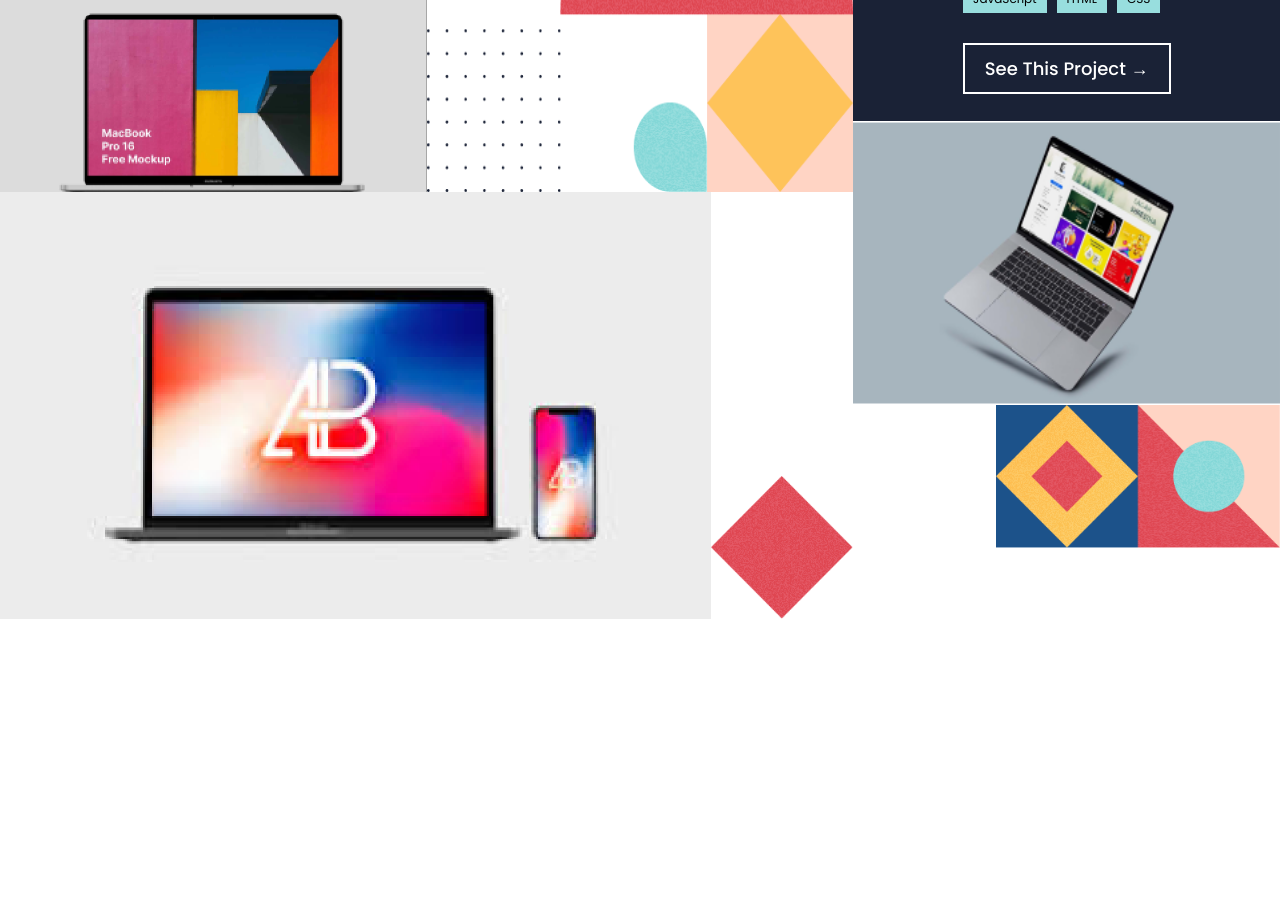
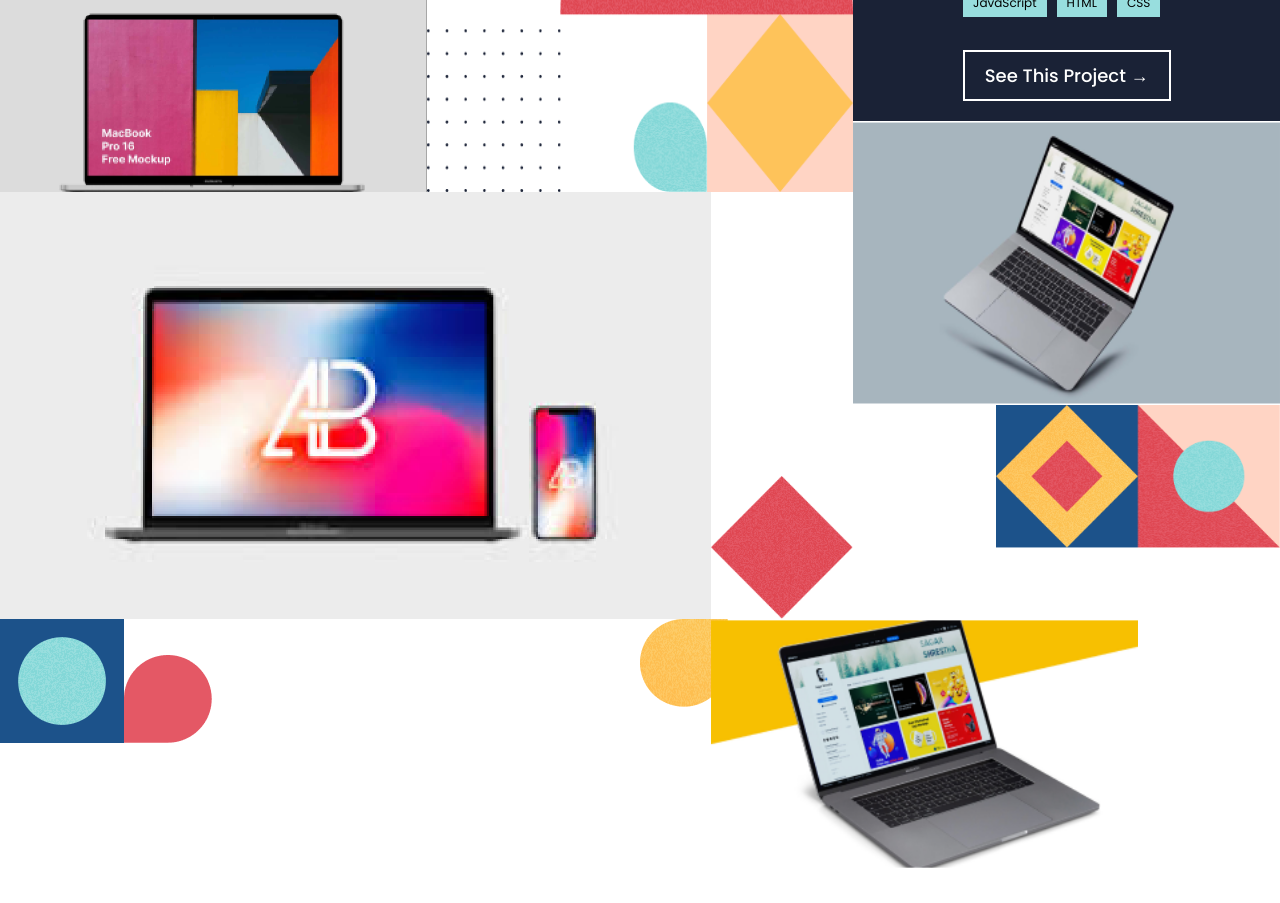
Before and after one commit to emyrue/my_portfolio, a React (Create React App) app: page / in a window 1280 px wide. Shown: the part 1640-2543 px from the top of the page. Before the commit the page ends 2401 px from the top, so only its background shows below. Built offline with nearby package versions, Linux system fonts and the light colour scheme; a web font is replaced by a local one.

Commit message:
Finish project section

```diff
--- a/src/pages/Projects.js
+++ b/src/pages/Projects.js
@@ -87,7 +87,7 @@ function Projects() {
       <img className="project-geometry project-semicircle" alt="semicircle" src={semicircle} />
       <img className="project-geometry project-shapes" alt="shapes" src={shapes} />
       <img className="project-geometry project-twosquares" alt="twosquares" src={twosquares} />
-      <img className="project-geometry" alt="yellowtear" src={yellowtear} />
+      <img className="project-geometry project-yellowtear" alt="yellowtear" src={yellowtear} />
     </section>
   );
 }
--- a/src/style/projects.css
+++ b/src/style/projects.css
@@ -70,11 +70,7 @@
   #projects-section {
     display: grid;
     grid-template-columns: repeat(18, 5.5555vw);
-    grid-template-rows: repeat(20, 5.5555vw);
-  }
-
-  .project {
-    display: none;
+    grid-template-rows: repeat(22, 5.5555vw);
   }
 
   .projects-heading {
@@ -89,13 +85,7 @@
     display: grid;
   }
 
-  .project-two,
-  .project-three,
-  .project-five,
-  .project-dots,
-  .project-semicircle,
-  .project-diamond,
-  .project-twosquares {
+  .project-geometry {
     display: block;
   }
 
@@ -158,7 +148,12 @@
     display: flex;
     flex-direction: column;
     align-items: center;
+    justify-content: space-between;
     padding: 10px 0 20px;
+  }
+
+  .project-technologies-six {
+    margin: 0;
   }
 
   .project-image-six {
@@ -201,4 +196,21 @@
     grid-row: 16/18;
     width: 100%;
   }
+
+  .project-four {
+    grid-column: 11/17;
+    grid-row: 19/23;
+  }
+
+  .project-shapes {
+    grid-row: 19/21;
+    grid-column: 1/4;
+  }
+
+  .project-yellowtear {
+    grid-row: 19/21;
+    grid-column: 10/11;
+    position: relative;
+    z-index: -1;
+  }
 }
```
